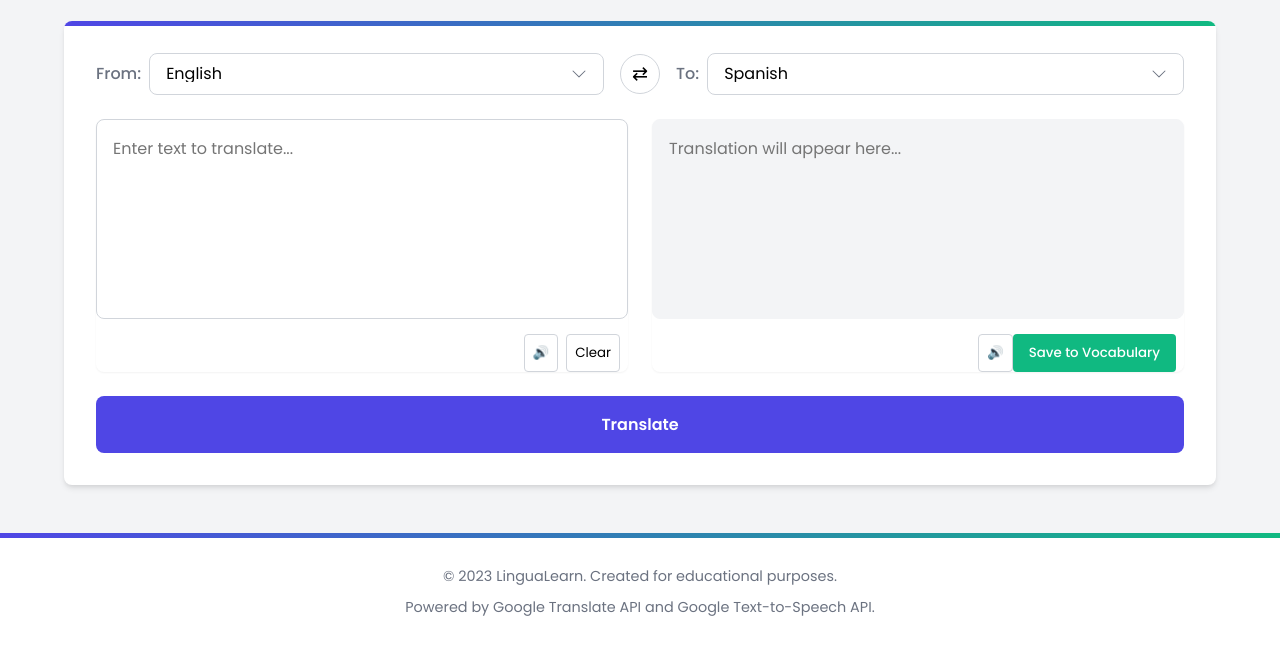
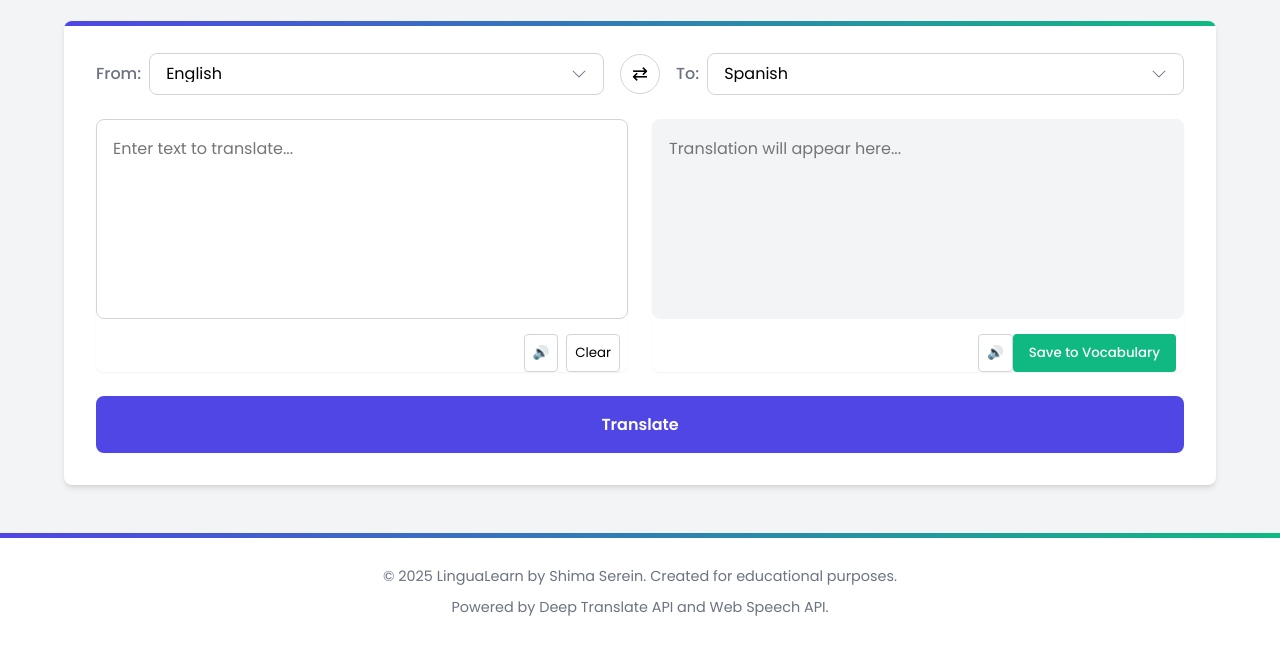
Before and after one commit to supserrr/lingua-learn, a website: page frontend/index.html in a window 1280 px wide. Shown: the part 198-852 px from the top of the page. Drawn offline with Linux system fonts and the light colour scheme.

Commit message:
Update index.html

```diff
--- a/frontend/index.html
+++ b/frontend/index.html
@@ -155,8 +155,8 @@
 
   <footer>
     <div class="container">
-      <p>&copy; 2023 LinguaLearn. Created for educational purposes.</p>
-      <p>Powered by Google Translate API and Google Text-to-Speech API.</p>
+      <p>&copy; 2025 LinguaLearn by Shima Serein. Created for educational purposes.</p>
+      <p>Powered by Deep Translate API and Web Speech API.</p>
     </div>
   </footer>
 
```
